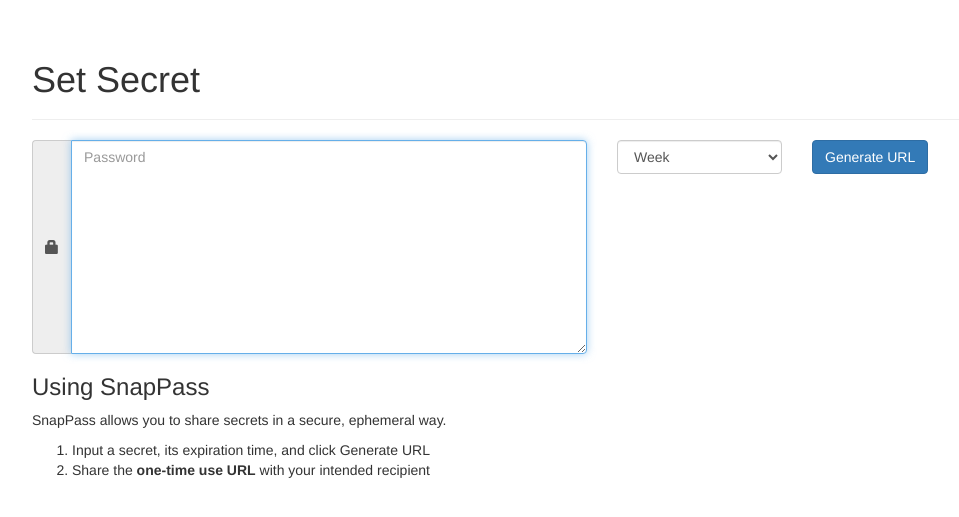
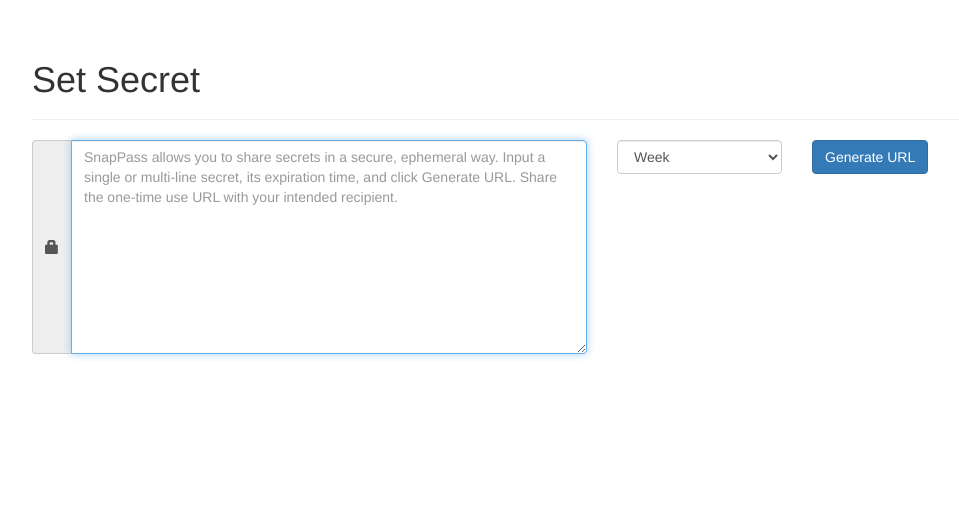
Before and after one commit to pinterest/snappass, a Flask app: page / in a window 1280 px wide. Shown: the part 51-568 px from the top of the page, without its empty margins (38-997 px from the left). Run offline with Flask 2, Linux system fonts and the light colour scheme; some libraries are stand-ins or nearby versions.

Commit message:
Move brief documentation to textarea

```diff
--- a/snappass/templates/set_password.html
+++ b/snappass/templates/set_password.html
@@ -9,7 +9,7 @@
         <div class="col-sm-6 margin-bottom-10">
           <div class="input-group">
             <span class="input-group-addon" id="basic-addon1"><span class="glyphicon glyphicon-lock" aria-hidden="true"></span></span>
-            <textarea rows="10" cols="50" id="password" name="password" autofocus="true" class="form-control" placeholder="Password" aria-describedby="basic-addon1" autocomplete="off"></textarea>
+            <textarea rows="10" cols="50" id="password" name="password" autofocus="true" class="form-control" placeholder="SnapPass allows you to share secrets in a secure, ephemeral way. Input a single or multi-line secret, its expiration time, and click Generate URL. Share the one-time use URL with your intended recipient." aria-describedby="basic-addon1" autocomplete="off"></textarea>
           </div>
         </div>
 
@@ -26,15 +26,6 @@
         </div>
       </form>
     </div>
-
-    <h3>Using SnapPass</h3>
-    <p>SnapPass allows you to share secrets in a secure, ephemeral way.</p>
-
-    <ol>
-      <li>Input a secret, its expiration time, and click Generate URL</li>
-      <li>Share the <strong>one-time use URL</strong> with your intended recipient</li>
-    </ol>
-
   </section>
 </div>
 {% endblock %}
```
